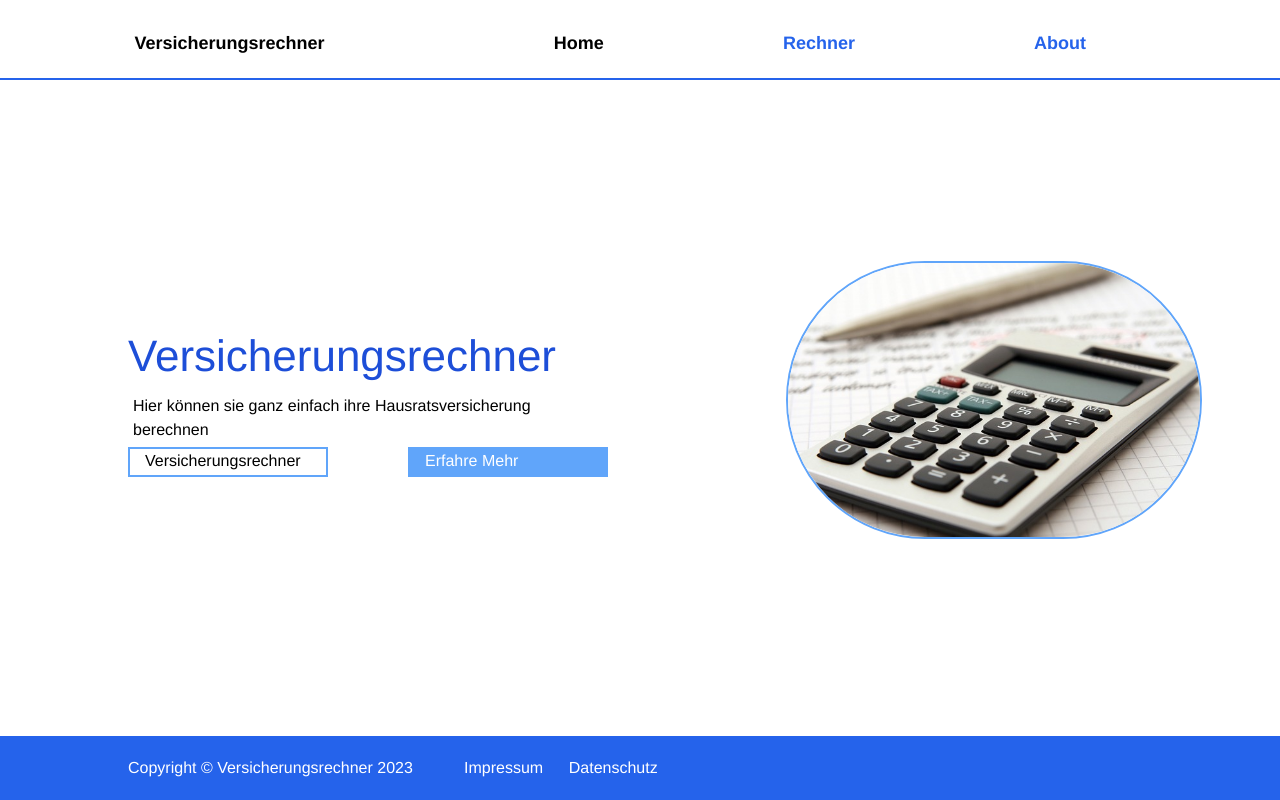
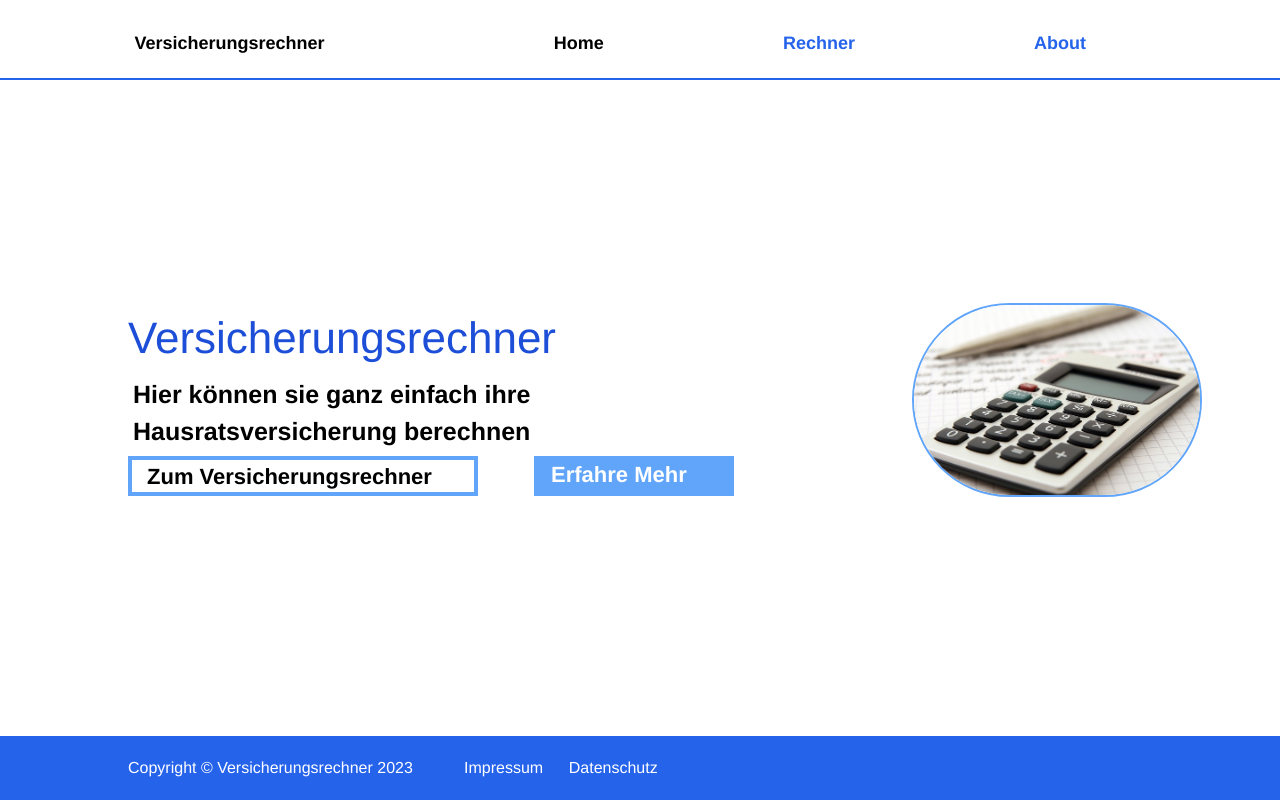
Before and after one commit to azhaarmohamed20/versicherungsrechner_mohamed, a React (Create React App) app: page / in a window 1280 px wide. Built offline with nearby package versions, Linux system fonts and the light colour scheme.

Commit message:
Fix minor design mistakes

```diff
--- a/src/components/calculator.js
+++ b/src/components/calculator.js
@@ -36,18 +36,18 @@ export default function Calculator(){
     return (
         <div className="flex justify-center items-center pt-4">
             <div className="flex flex-col border-blue-600 border-[3px] rounded-[50px] p-10 ">
-                <label className="text-blue-600 text-[20px]">Versicherungssumme</label>
+                <label className="text-blue-600 text-[20px] font-bold">Versicherungssumme</label>
                 <input className="border-2 border-gray-500 rounded-full px-2"  type="number" name="summe" value={formValues.summe} onChange={handleOnChange}></input>
                 <br></br>
-                <label className="text-blue-600 text-[20px]">Versicherungswert</label>
+                <label className="text-blue-600 text-[20px] font-bold">Versicherungswert</label>
                 <input className="border-2 border-gray-500 rounded-full px-2" type="number" name="wert" value={formValues.wert} onChange={handleOnChange}></input>
                 <br></br>
-                <label className="text-blue-600 text-[20px]">Schaden</label>
+                <label className="text-blue-600 text-[20px] font-bold">Schaden</label>
                 <input className="border-2 border-gray-500 rounded-full px-2"  type="number" name="schaden" value={formValues.schaden} onChange={handleOnChange}></input>
                 <br></br>
-                <button className=" bg-blue-500 hover:bg-blue-700 rounded-full p-2 text-l font-bold" onClick={onclick}>Berechnen</button>
+                <button className=" bg-blue-500 hover:bg-blue-700 rounded-full p-2 text-[20px] font-bold" onClick={onclick}>Berechnen</button>
                 <br></br>
-                <p>{formValues.ergebnis}</p>
+                <p className="text-[20px]">{formValues.ergebnis}</p>
             </div>
 
         </div>
--- a/src/pages/Home.js
+++ b/src/pages/Home.js
@@ -4,14 +4,13 @@ export default function Home(){
     return(
         <div className="flex w-[80%] m-auto min-h-[80vh] items-center justify-around gap-[10vw]">
             <div className="flex flex-col ">
-                <h1 className="flex flex-col text-[44px] text-blue-700 font-medium" >Versicherungsrechner</h1>
-                <p className="text[22px] m-[5px]">Hier können sie ganz einfach ihre Hausratsversicherung berechnen</p>
-                <div className=" flex gap-[5vh] ">
-                    <Link className=" flex-row flex border-2 border-blue-400 w-[200px] h-[30px] cursor-pointer text-[16px] pl-[15px]" to="/rechner">
-                        Versicherungsrechner
+                <h1 className="flex flex-col text-[44px] font-extrabold text-blue-700 font-medium" >Versicherungsrechner</h1>
+                <p className="text-[25px] font-bold m-[5px]">Hier können sie ganz einfach ihre Hausratsversicherung berechnen</p>
+                <div className=" flex gap-[7vh] ">
+                    <Link className=" flex-row flex border-4 border-blue-400 w-[350px] h-[40px] cursor-pointer text-[22px] pl-[15px] font-bold" to="/rechner">
+                        Zum Versicherungsrechner
                         </Link>
-                    <br></br>
-                    <Link className=" flex flex-row border-2 border-blue-400 w-[200px] h-[30px] cursor-pointer text-[16px] pl-[15px] bg-blue-400 text-white" to="/about">
+                    <Link className=" flex flex-row border-2 border-blue-400 w-[200px] h-[40px] cursor-pointer text-[22px] pl-[15px] bg-blue-400 text-white font-bold" to="/about">
                         Erfahre Mehr
                         </Link>
                 </div>
--- a/src/pages/Rechner.js
+++ b/src/pages/Rechner.js
@@ -3,12 +3,12 @@ import Calculator from "../components/calculator";
 export default function Rechner(){
     return(
         <div>
-            <h1 className="flex flex-col items-center text-[22px] text-blue-600 pt-3" >Schadensrechner</h1>
+            <h1 className="flex flex-col items-center text-[22px] text-blue-600 pt-3 font-bold" >Schadensrechner</h1>
             <Calculator></Calculator>
             <br></br>
-            <h3 className="flex flex-col items-center text-[20px] text-blue-600">Kurze Erklärung</h3>
-            <div className="flex flex-col justify-center items-center ">
-                <p  className="flex flex-col justify-center items-center text-[18px] text-blue-600 pb-[1rem] text-left w-[450px]">
+            <h3 className="flex flex-col items-center text-[20px] text-blue-600 font-bold">Kurze Erklärung</h3>
+            <div className="flex flex-col justify-center items-center">
+                <p  className="flex flex-col justify-center items-center text-[18px] text-blue-600 pb-[1rem] text-left w-[450px] ">
                     Dieser Rechner berechnet die Summe, die die Versicherung im Falle eines Schaden übernehmen würde.
                     Mit Versicherungssumme ist die Summe gemeint versichert wurde.
                     Mit Versicherungswert ist der akutelle Wert des Hausrats gemeint. </p>
```
